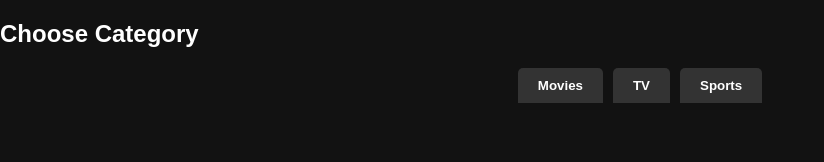
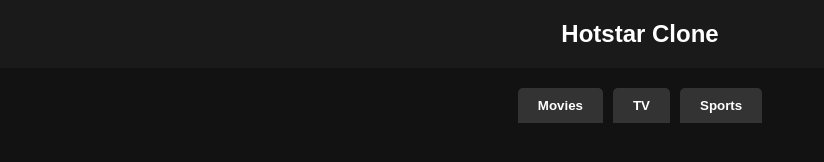
Before and after one commit to Saurabh3499/project, a plain HTML site: page index.html in a window 1280 px wide. Shown: the whole page, without its empty margins (0-824 px from the left). Drawn offline with Linux system fonts and the light colour scheme.

Commit message:
Update index.html

```diff
--- a/index.html
+++ b/index.html
@@ -3,12 +3,13 @@
 <head>
 <meta charset="UTF-8">
 <meta name="viewport" content="width=device-width, initial-scale=1.0">
-<title>Category Home</title>
+<title>Hotstar Clone</title>
 <link rel="stylesheet" href="style.css">
 </head>
 <body>
 
-<h2>Choose Category</h2>
+<header>Hotstar Clone</header>
+
 <div class="tabs">
   <button onclick="goCategory('movies')">Movies</button>
   <button onclick="goCategory('tv')">TV</button>
@@ -17,8 +18,7 @@
 
 <script>
 function goCategory(category) {
-  // Navigate to category page in the same tab
-  window.location.href = category + '.html';
+    window.location.href = category + '.html';
 }
 </script>
 
```
